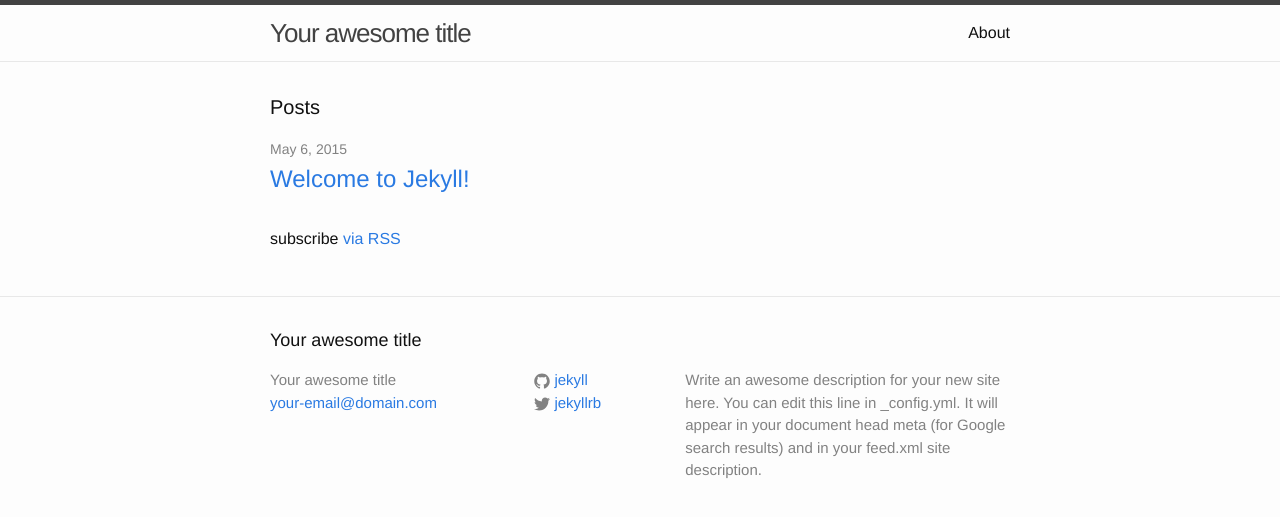
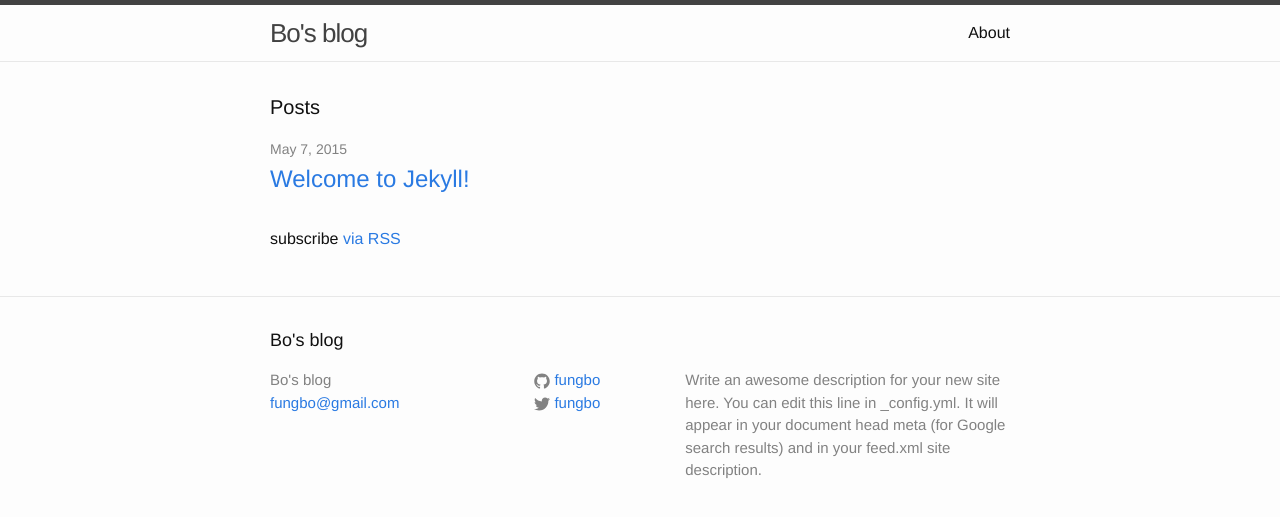
Before and after one commit to fungbo/fungbo.github.io, a Jekyll site: the page built from index.html, in a window 1280 px wide. Shown: the top 517 px of the page. Built offline with Jekyll 4.4.1, drawn with Linux system fonts in a browser that asks for light colours.

Commit message:
Modify name, mailbox and others

```diff
--- a/_config.yml
+++ b/_config.yml
@@ -1,14 +1,15 @@
 # Site settings
-title: Your awesome title
-email: your-email@domain.com
+title: Bo's blog
+email: fungbo@gmail.com
 description: > # this means to ignore newlines until "baseurl:"
   Write an awesome description for your new site here. You can edit this
   line in _config.yml. It will appear in your document head meta (for
   Google search results) and in your feed.xml site description.
 baseurl: "" # the subpath of your site, e.g. /blog/
 url: "http://yourdomain.com" # the base hostname & protocol for your site
-twitter_username: jekyllrb
-github_username:  jekyll
+twitter_username: fungbo
+github_username: fungbo
+timezone: Asia/Chongqing
 
 # Build settings
 markdown: kramdown
```
